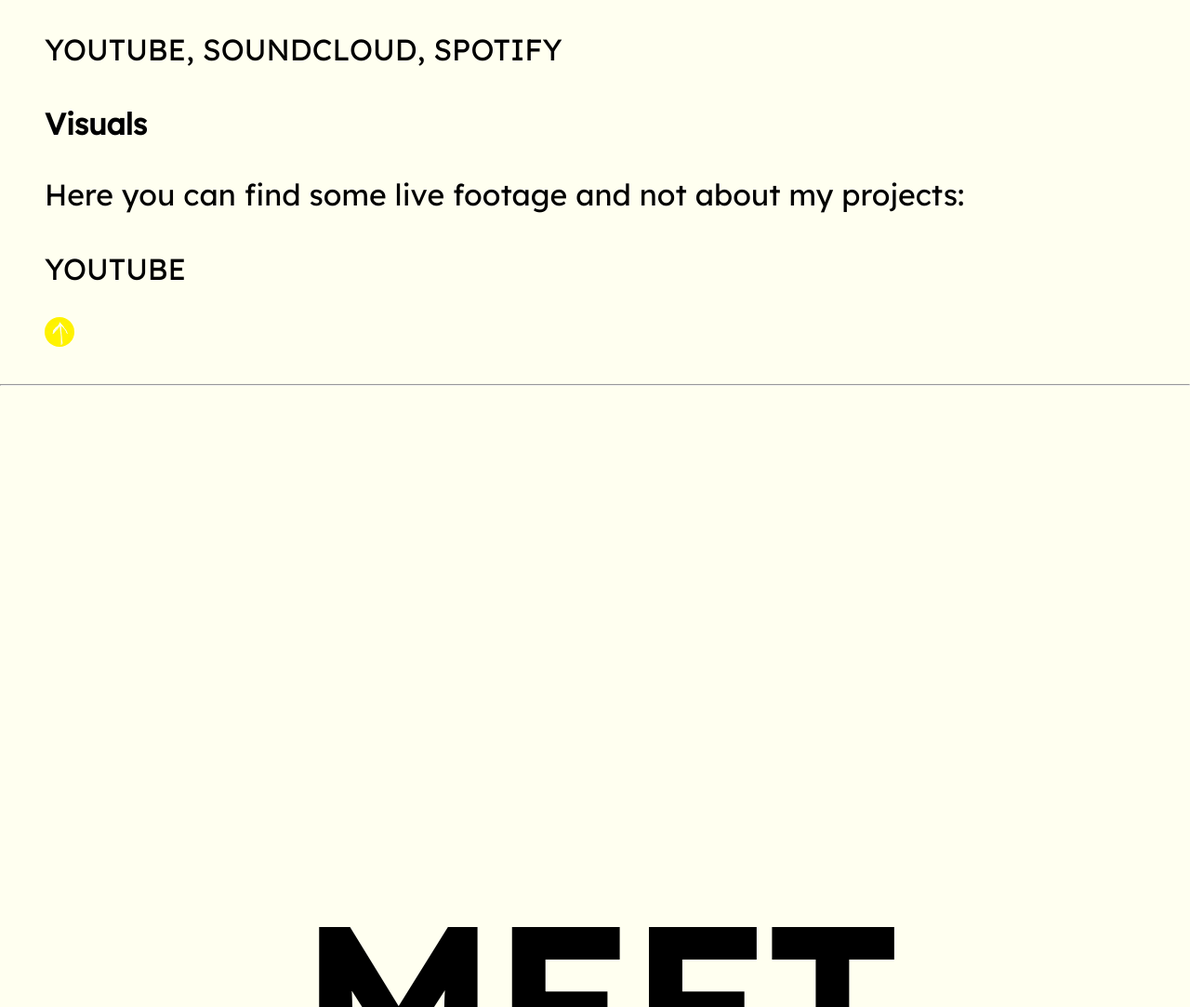
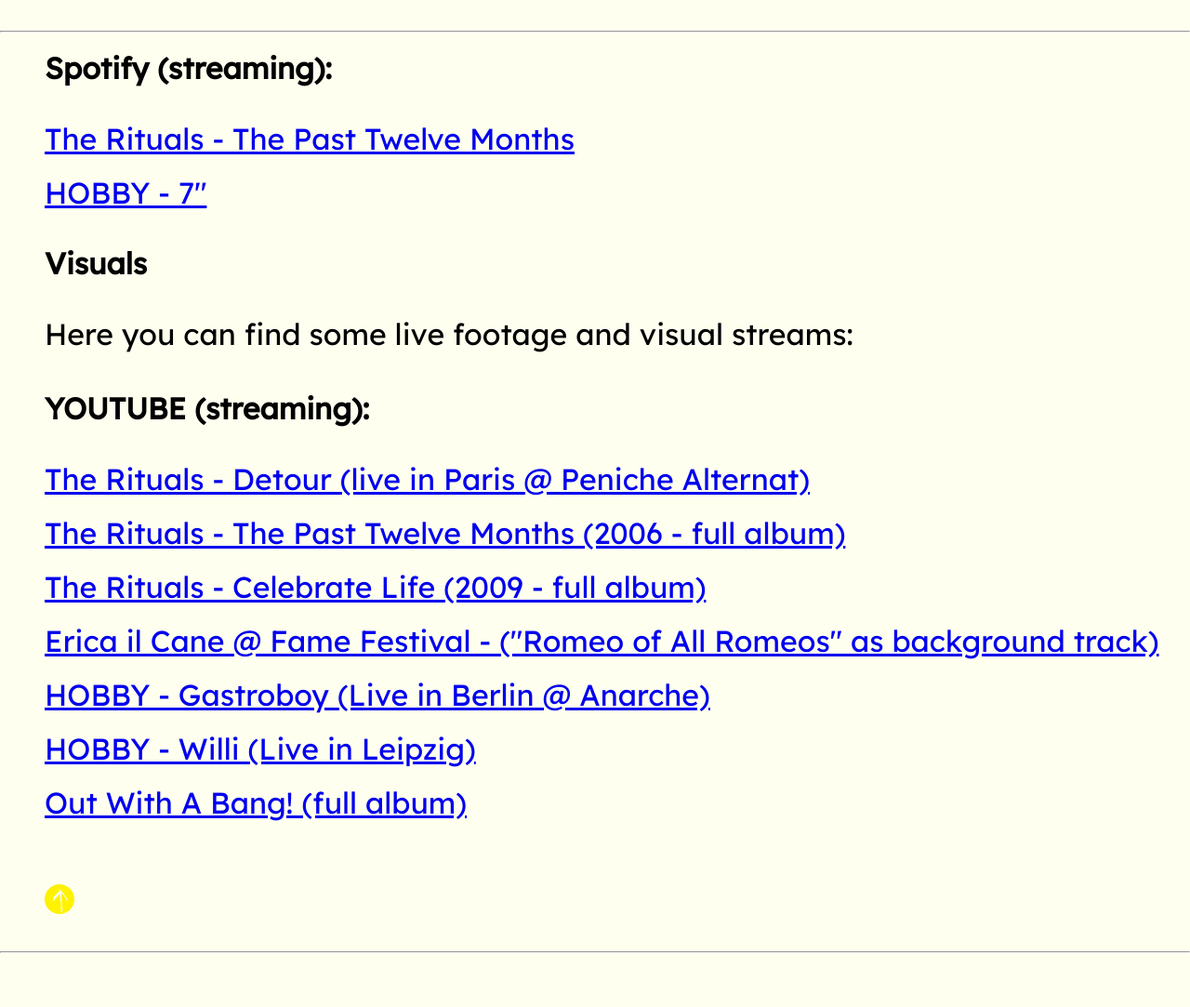
Before and after one commit to grantortino/grantortino.github.io, a plain HTML site: page final-project-production-1-1-1-0/index.html in a window 1280 px wide. Shown: the part 9303-10386 px from the top of the page at 93% size. Drawn offline with Linux system fonts and the light colour scheme; a web font is replaced by a local one.

Commit message:
Update index.html

```diff
--- a/final-project-production-1-1-1-0/index.html
+++ b/final-project-production-1-1-1-0/index.html
@@ -49,10 +49,10 @@
                     <!--
                        questa lista va completata con i relativi link
                     -->
-                        <li><a href="#know-section2">KNOW</a></li>
-                        <li><a href="#work-section3">WORK</a></li>
-                        <li><a href="#play-section4">PLAY</a></li>
-                        <li><a href="#meet-section5">MEET</a></li>
+                        <li><a href="#know-section2">know</a></li>
+                        <li><a href="#work-section3">work</a></li>
+                        <li><a href="#play-section4">play</a></li>
+                        <li><a href="#meet-section5">meet</a></li>
                     </ul>
                </nav>
 
@@ -146,17 +146,23 @@
                 Here I have archived all the music productions that have been most significant to me up to now. Over the years I have had the opportunity to collaborate in different bands and musical projects.
                 In this section you can listen to whole albums and separate tracks simply by accessing the links below:
                 </p><br><br>
-
-                <p>
-                YOUTUBE, SOUNDCLOUD, SPOTIFY<br><br>
-                </p>
+                <hr><br>
+                <strong><p>Spotify (streaming):</p></strong><br><br>
+                <p><a href="https://open.spotify.com/album/4l9AVQbw1epc01jZ2o0hKs">The Rituals - The Past Twelve Months</a></p><br>
+                <p><a href="https://open.spotify.com/album/386gAI38W2UYt2lZP4q9Rt">HOBBY - 7"</a></p><br><br>
                 <h4>Visuals</h4><br><br>
                 <p>
-                Here you can find some live footage and not about my projects:<br><br>
+                Here you can find some live footage and visual streams:<br><br>
                 </p>
-                <p>
-                YOUTUBE
-                </p>
+                <strong><p>YOUTUBE (streaming):</p></strong><br><br>
+                <p><a href="https://youtu.be/b-setdDEMvc">The Rituals - Detour (live in Paris @ Peniche Alternat)</a></p><br>
+                <p><a href="https://youtu.be/mCJOdZ_W9es">The Rituals - The Past Twelve Months (2006 - full album)</a></p><br>
+                <p><a href="https://youtu.be/2cEPPZOjJPk">The Rituals - Celebrate Life (2009 - full album)</a></p><br>
+                <p><a href="https://www.youtube.com/watch?v=C0PqGuMJEv4">Erica il Cane @ Fame Festival - ("Romeo of All Romeos" as background track)</a></p><br>
+                <p><a href="https://www.youtube.com/watch?v=YqAs3Ev0Feo">HOBBY - Gastroboy (Live in Berlin @ Anarche)</a></p><br>
+                <p><a href="https://www.youtube.com/watch?v=bh-Ww64yOq0">HOBBY - Willi (Live in Leipzig)</a></p><br>
+                <p><a href="https://youtu.be/yiMvqVRWZRk">Out With A Bang! (full album)</a></p><br>
+                <br>
             </article>
              <a href="#intro"><div class="scroll-up">
              <img class="scroll-up-arrow" src="img/arrow-up.jpg">
```
